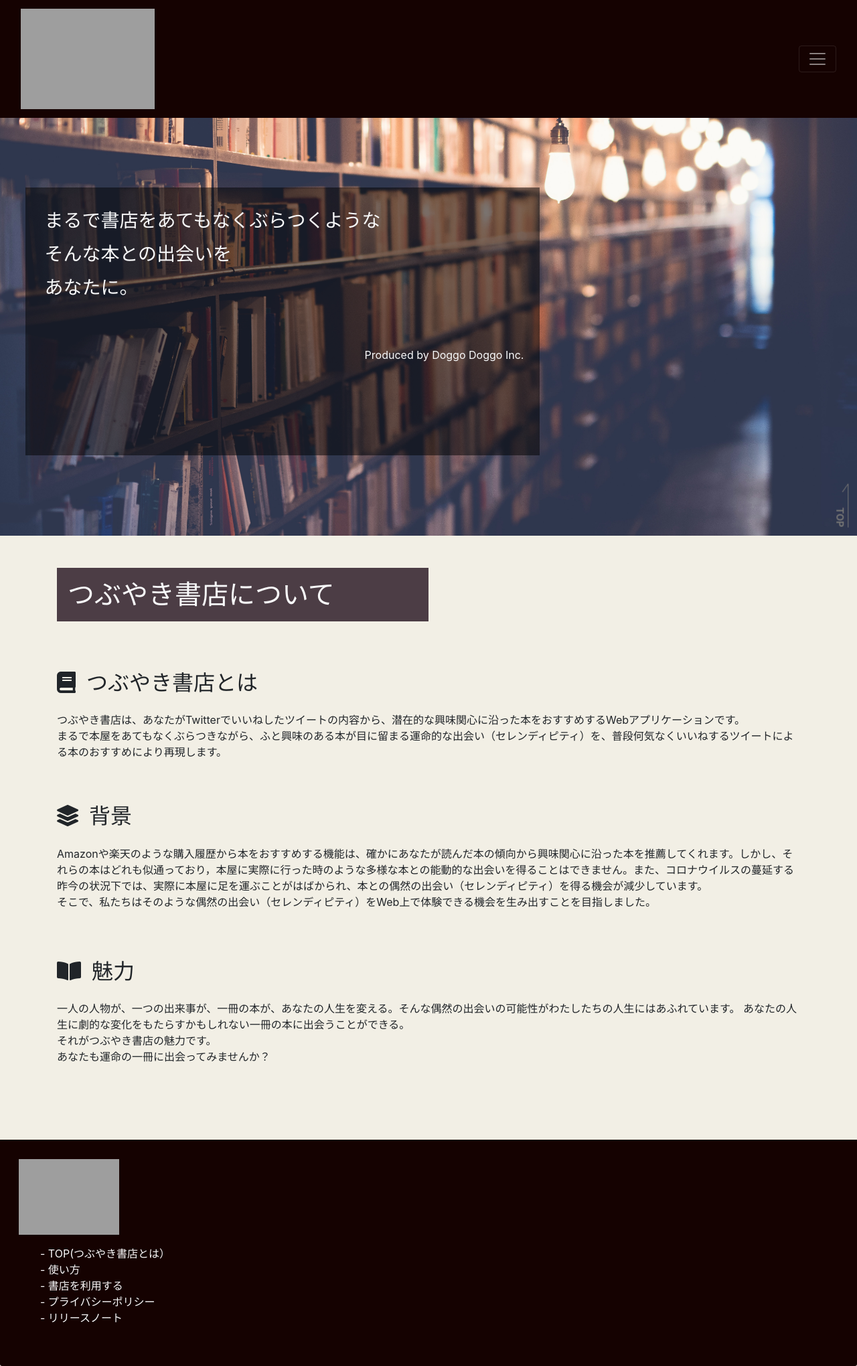
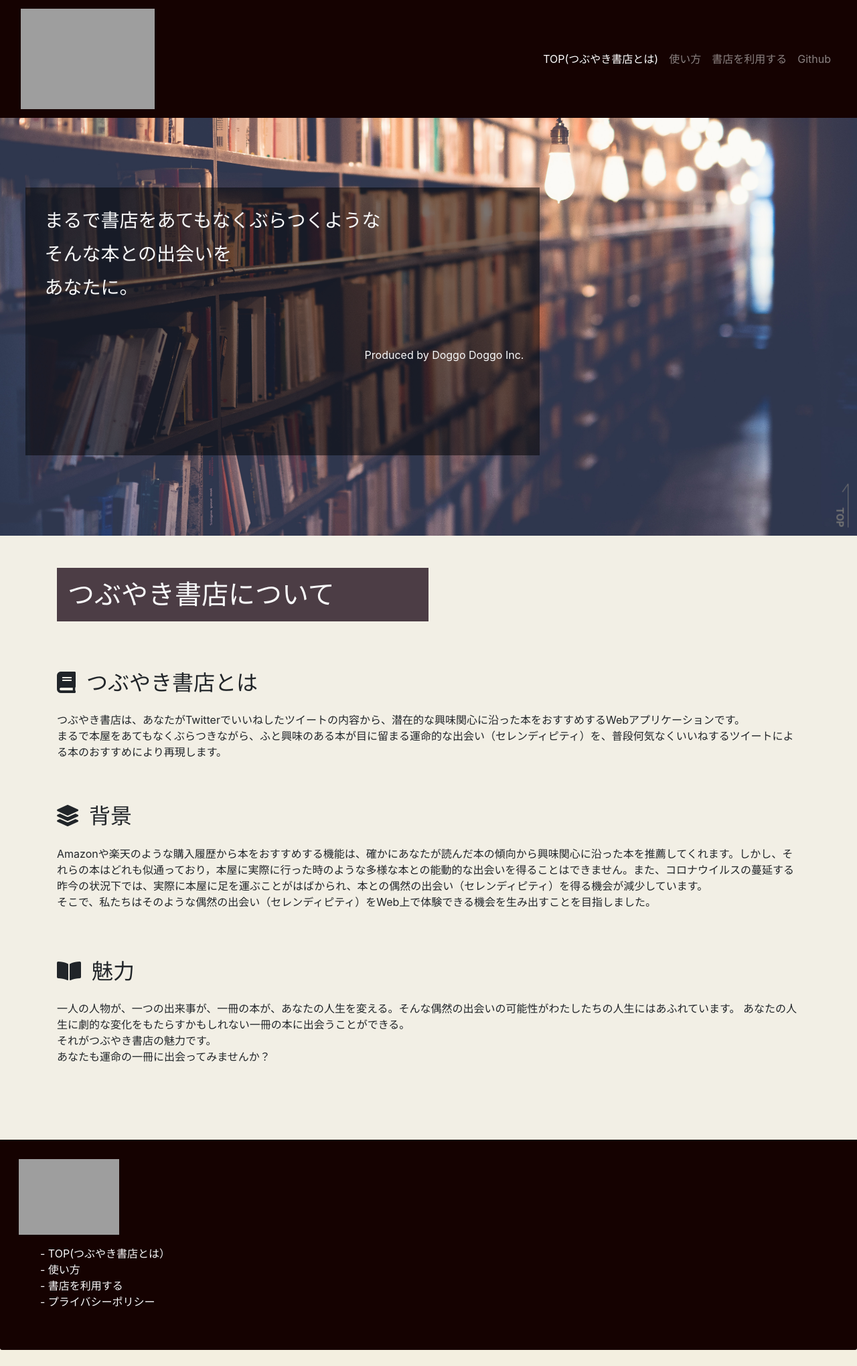
Before and after one commit to takahi-ro/fav-reco, a Flask app: page / in a window 1280 px wide. Shown: the whole page at 67% size. After the commit the page ends 2016 px from the top, so only its background shows below. Run offline with Flask 2, Linux system fonts and the light colour scheme; some libraries are stand-ins or nearby versions; grey boxes are pictures that could not be loaded.

Commit message:
update script.js and index.html
Vue routerを使ってルーティングに一応成功しました

```diff
--- a/static/js/script.js
+++ b/static/js/script.js
@@ -1,13 +1,33 @@
 'use strict'
-// Vue.component('app-header',{
-//     template: '#header',
-//     props : ['link1','link2','link3','link4','logo'],
-//     delimiters: ['[[', ']]']
-//   })
+
+const usage = {
+  template: '#usage',
+  props:['usage','login']
+}
+const login = {
+  template: '#login',
+  props: ['uasge','login']
+}
+
+
+const routes = [
+  { path: '/usage', component: usage },
+  { path: '/login', component: login }
+]
+
+
+const router = new VueRouter({
+  routes // `routes: routes` の短縮表記
+})
+
+
+
+
 
 
 var app = new Vue({
   el: '#appRoot',
+  router,
   data() {
     return {
       //  appTitle: 'つぶやき書店',
--- a/templates/index.html
+++ b/templates/index.html
@@ -1,14 +1,18 @@
 <!DOCTYPE html>
 <html lang="ja">
+
 <head>
   <meta charset="UTF-8">
   <meta name="viewport" content="width=device-width, initial-scale=1.0">
   <meta http-equiv="X-UA-Compatible" content="ie=edge">
   <title>つぶやき書店</title>
   <script src="https://cdn.jsdelivr.net/npm/vue@2.6.14"></script>
-        <link href="https://stackpath.bootstrapcdn.com/bootstrap/4.4.1/css/bootstrap.min.css" rel="stylesheet" integrity="sha384-Vkoo8x4CGsO3+Hhxv8T/Q5PaXtkKtu6ug5TOeNV6gBiFeWPGFN9MuhOf23Q9Ifjh" crossorigin="anonymous">
+  <link href="https://stackpath.bootstrapcdn.com/bootstrap/4.4.1/css/bootstrap.min.css" rel="stylesheet"
+    integrity="sha384-Vkoo8x4CGsO3+Hhxv8T/Q5PaXtkKtu6ug5TOeNV6gBiFeWPGFN9MuhOf23Q9Ifjh" crossorigin="anonymous">
   <link href="https://use.fontawesome.com/releases/v5.6.1/css/all.css" rel="stylesheet">
   <link rel="stylesheet" href="../static/css/style.css">
+  <!-- Vue routerのCDN -->
+  <script src="https://unpkg.com/vue-router/dist/vue-router.js"></script>
   <style>
     .bd-placeholder-img {
       font-size: 1.125rem;
@@ -25,9 +29,10 @@
     }
   </style>
 </head>
+
 <body>
-  <div id="appRoot" style = "user-select: none;">
-    <nav class="navbar navbar-dark fixed-top navBar">
+  <div id="appRoot" style="user-select: none;">
+    <nav class="navbar navbar-expand-md navbar-dark fixed-top navBar">
       <div class="container-fluid">
         <a class="navbar-brand" href="/"><img style="width:200px; height:auto;" src="../static/img/logo_white-04.png"
             alt="ロゴ"></a>
@@ -36,15 +41,15 @@
           <span class="navbar-toggler-icon"></span>
         </button>
         <div class="collapse navbar-collapse" id="navbarCollapse">
-          <ul class="navbar-nav me-auto mb-2 mb-md-0">
+          <ul class="navbar-nav ml-auto mb-2 mb-md-0">
             <li class="nav-item " @click="changeActive1" :class="{active: isActive1}">
               <a class="nav-link" aria-current="page" href="#">TOP(つぶやき書店とは)</a>
             </li>
             <li class="nav-item" @click="changeActive2" :class="{active: isActive2}">
-              <a class="nav-link" href="#">使い方</a>
+              <router-link to="/usage" class = "nav-link">使い方</router-link>
             </li>
             <li class="nav-item" @click="changeActive3" :class="{active: isActive3}">
-              <a class="nav-link" href="#">書店を利用する</a>
+              <router-link to="/login" class = "nav-link">書店を利用する</router-link>
             </li>
             <li class="nav-item" @click="changeActive4" :class="{active: isActive4}">
               <a class="nav-link" href="#">Github</a>
@@ -69,8 +74,8 @@
     <div v-if="topBody" class="topBody">
       <div class="topContents container  my-0 h-100 mb-0 w-100 ">
 
-        <div class = "mt-5 w-50 headTitle" style = "background-color: #150210BF;">
-          <p class = "p-3 fw-light h1 fs-5 text-light align-middle">つぶやき書店について</p>
+        <div class="mt-5 w-50 headTitle" style="background-color: #150210BF;">
+          <p class="p-3 fw-light h1 fs-5 text-light align-middle">つぶやき書店について</p>
         </div>
 
         <div class="mt-4  pt-5">
@@ -84,7 +89,8 @@
 
         <div class="py-5 my-2">
           <h2 class="pb-3"><i class="fa-solid fa-layer-group mr-3"
-              style='font-family: "Font Awesome 5 Free";font-style:normal;font-weight: 900;content: "\f5fd";'></i>背景</h2>
+              style='font-family: "Font Awesome 5 Free";font-style:normal;font-weight: 900;content: "\f5fd";'></i>背景
+          </h2>
           <p>
             Amazonや楽天のような購入履歴から本をおすすめする機能は、確かにあなたが読んだ本の傾向から興味関心に沿った本を推薦してくれます。しかし、それらの本はどれも似通っており，本屋に実際に行った時のような多様な本との能動的な出会いを得ることはできません。また、コロナウイルスの蔓延する昨今の状況下では、実際に本屋に足を運ぶことがはばかられ、本との偶然の出会い（セレンディピティ）を得る機会が減少しています。<br>
             そこで、私たちはそのような偶然の出会い（セレンディピティ）をWeb上で体験できる機会を生み出すことを目指しました。
@@ -93,7 +99,8 @@
 
         <div class="pb-5 mb-5">
           <h2 class="pb-3"><i class="fa-solid fa-book-open  mr-3"
-              style='font-family: "Font Awesome 5 Free";font-style:normal;font-weight: 900;content: "\1f4d6";'></i>魅力</h2>
+              style='font-family: "Font Awesome 5 Free";font-style:normal;font-weight: 900;content: "\1f4d6";'></i>魅力
+          </h2>
           <p>一人の人物が、一つの出来事が、一冊の本が、あなたの人生を変える。そんな偶然の出会いの可能性がわたしたちの人生にはあふれています。
             あなたの人生に劇的な変化をもたらすかもしれない一冊の本に出会うことができる。<br>
             それがつぶやき書店の魅力です。<br>
@@ -103,10 +110,36 @@
       </div>
     </div>
 
-    <div class="HowtoUse container" v-if="HowtoUse">
+    <router-view :usage = "HowtoUse" :login = "bLogin"></router-view>
 
-      <div class = "mt-5 w-25 headTitle" style = "background-color: #150210BF;">
-        <p class = "p-3 fw-light h1 fs-5 text-light align-middle">ご利用方法</p>
+
+
+    <div>
+      <a href="#" id="page-top">TOP</a>
+    </div>
+
+    <footer class="card-footer text-muted footer">
+      <img class="my-3 ml-2 h-auto" style="width:150px;" src="../static/img/logo_white-04.png" alt="ロゴ">
+      <ul style="list-style: none; " class="mb-5 text-light list-group-flush">
+        <a href="#" class="text-decoration-none text-light">
+          <li  @click="changeActive1">- TOP(つぶやき書店とは） </li>
+        </a>
+        <router-link to="/usage" class="text-decoration-none text-light">
+          <li  @click="changeActive2">- 使い方</li>
+        </router-link>
+        <router-link to="/login"class="text-decoration-none text-light">
+          <li  @click="changeActive3" >- 書店を利用する</li>
+        </router-link>
+        <li>- プライバシーポリシー</li>
+        <!-- <li>- リリースノート</li> -->
+      </ul>
+    </footer>
+  </div>
+
+  <script type='text/x-template' id='usage'>
+   <div class="HowtoUse container"  v-if="usage">
+      <div class="mt-5 w-25 headTitle" style="background-color: #150210BF;">
+        <p class="p-3 fw-light h1 fs-5 text-light align-middle">ご利用方法</p>
       </div>
 
       <div class="mt-4  pt-5">
@@ -120,7 +153,7 @@
       <div class="py-5 my-2">
         <h2 class="pb-3">②実際に書店を利用する</h2>
         <p>
-          ヘッダーのメニューにある <a @click="changeActive3" class = "text-primary text-decoration-none" href="#">「書店を利用する」</a>からTwitterログイン認証を行うと、あんたが過去にいいねしたツイートを分析し、潜在的な興味関心にあった本のおすすめ一覧ページを表示します。<br>
+          ヘッダーのメニューにある「書店を利用する」からTwitterログイン認証を行うと、あんたが過去にいいねしたツイートを分析し、潜在的な興味関心にあった本のおすすめ一覧ページを表示します。<br>
           あなたのいいねの解析結果についての情報を見ることもできます。
 
 
@@ -129,54 +162,36 @@
 
       <div class="pb-5 mb-5">
         <h2 class="pb-3">③運命の一冊に出会う</h2>
-        <p>おすすめページに並んだ本の表紙の中から、興味のある本を手に取ります（クリックします）。クリック後、本の詳細を確認することができます。また、「購入ページへ」のボタンから外部のECサイトに移り、本の購入を検討することもできます。<br><br>
+        <p>
+          おすすめページに並んだ本の表紙の中から、興味のある本を手に取ります（クリックします）。クリック後、本の詳細を確認することができます。また、「購入ページへ」のボタンから外部のECサイトに移り、本の購入を検討することもできます。<br><br>
           使い方の説明はこのステップで終わりですが、ここからが、運命の一冊との出会いの始まりです。<br>
 
         </p>
       </div>
 
     </div>
+  </script>
+  <script type='text/x-template' id='login'>
+    <div class="bLogin container"  v-if="login">
 
-    <div class="bLogin container" v-if="bLogin">
-
-      <div class = "mt-5 headTitle" style = "background-color: #150210BF; width: 35%;">
-        <p class = "p-3 fw-light h1 fs-5 text-light align-middle">書店を利用する</p>
+      <div class="mt-5 headTitle" style="background-color: #150210BF; width: 35%;">
+        <p class="p-3 fw-light h1 fs-5 text-light align-middle">書店を利用する</p>
       </div>
 
-      <p class = "pt-5 mt-3">書店を利用するには、Twitterログインが必要です。下のボタンからログインしてください。</p>
+      <p class="pt-5 mt-3">書店を利用するには、Twitterログインが必要です。下のボタンからログインしてください。</p>
 
       <a href="/login" class="text-decoration-none">
-        <button  class = "mt-2  btn text-light rounded-0" style = "background-color: #150210; margin-bottom:200px;" >Twitterログイン</button>
+        <button class="mt-2  btn text-light rounded-0"
+          style="background-color: #150210; margin-bottom:200px;">Twitterログイン</button>
       </a>
+    </div>
 
 
-    </div>
-
-    <div>
-      <a href="#" id="page-top">TOP</a>
-    </div>
-
-    <footer class="card-footer text-muted footer">
-      <img class="my-3 ml-2 h-auto" style="width:150px;" src="../static/img/logo_white-04.png" alt="ロゴ">
-      <ul style="list-style: none; " class="mb-5 text-light list-group-flush">
-        <a href="#" @click="changeActive1" class="text-decoration-none text-light">
-          <li>- TOP(つぶやき書店とは） </li>
-        </a>
-        <a href="#" @click="changeActive2" class="text-decoration-none text-light">
-          <li>- 使い方</li>
-        </a>
-        <a href="#" @click="changeActive3" class="text-decoration-none text-light">
-          <li>- 書店を利用する</li>
-        </a>
-        <li>- プライバシーポリシー</li>
-        <li>- リリースノート</li>
-      </ul>
-    </footer>
-
-  </div>
+  </script>
   <script src="../static/js/script.js"></script>
   <script src="https://cdn.jsdelivr.net/npm/bootstrap@5.0.0-beta1/dist/js/bootstrap.bundle.min.js"
     integrity="sha384-ygbV9kiqUc6oa4msXn9868pTtWMgiQaeYH7/t7LECLbyPA2x65Kgf80OJFdroafW"
     crossorigin="anonymous"></script>
 </body>
+
 </html>
```
Lines whose indentation alone changed are shown as unchanged.
